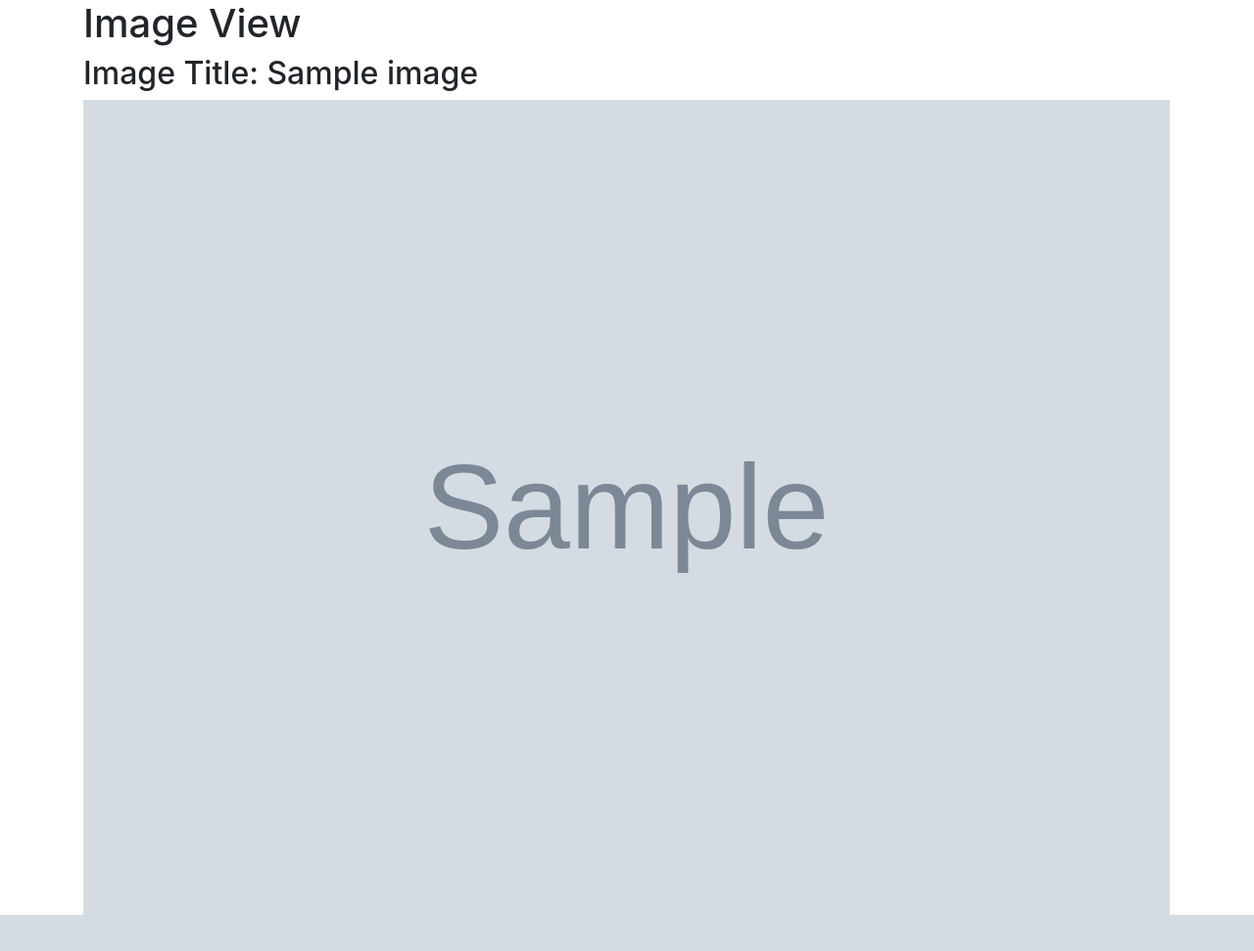
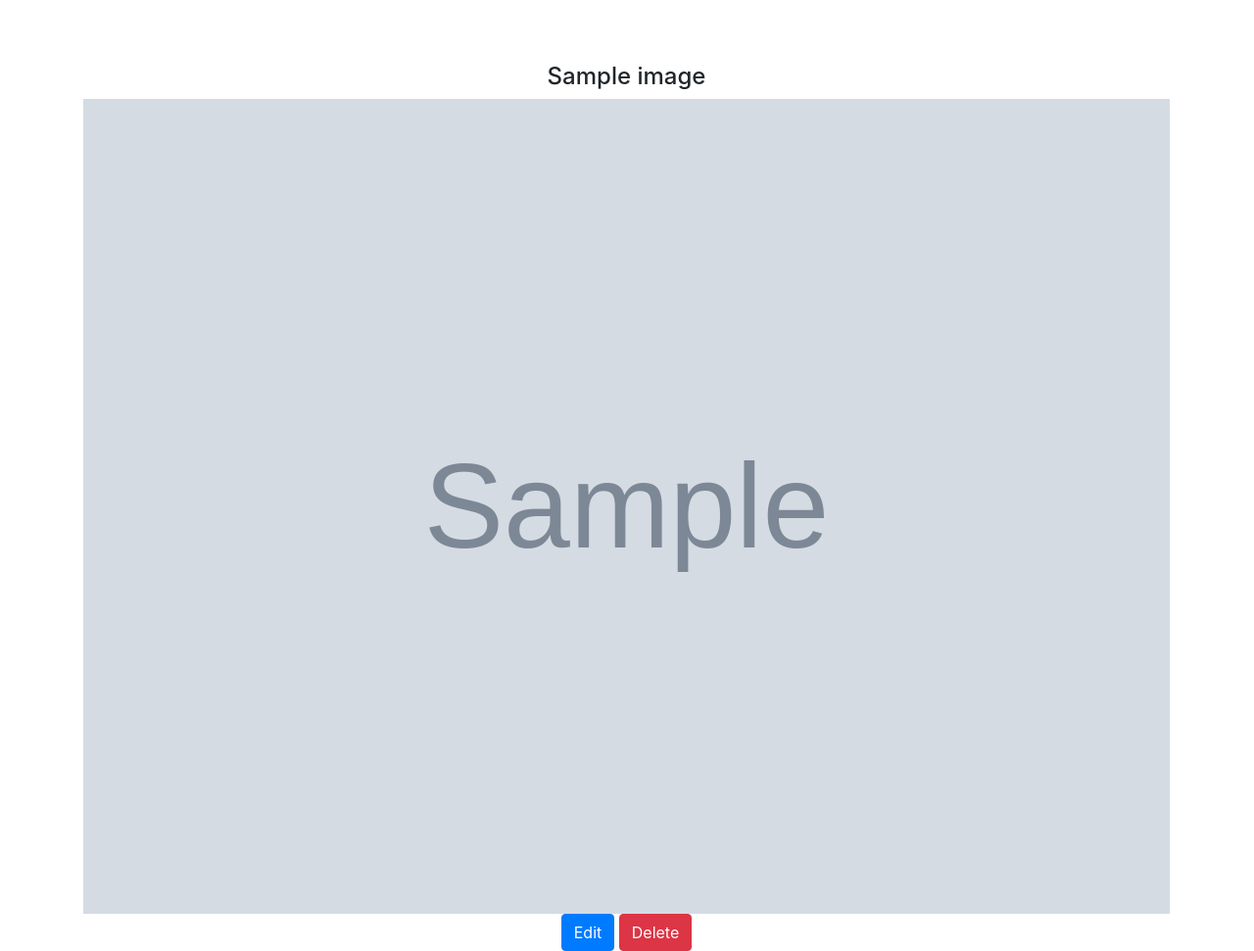
Before and after one commit to tempor1s/imagestore, a Flask app: template templates/single_image.html in a window 1280 px wide. Shown: the part 56-1027 px from the top of the page at 98% size. Before the commit the page ends 990 px from the top, so only its background shows below. Run offline with Flask 2, Linux system fonts and the light colour scheme; the template is opened without the code that fills it: most values are stand-ins (such as "Sample title", 1, 10 or a date in 2020); grey boxes marked "Sample" are stand-in pictures; some libraries are stand-ins or nearby versions.

Commit message:
[add] basic user styles to singe_image page

```diff
--- a/templates/index.html
+++ b/templates/index.html
@@ -6,7 +6,9 @@
             {% for image in user_images %}
                 <div class="col-md-6" class="image-item">
                     <h4>{{ image.title }}</h4>
-                    <img src="{{ image.url }}" alt="You gave me a bad URL.  Please give me a direct link to the image file, not a gallery etc."><br>
+                    <a href="/images/{{ image._id }}">
+                        <img src="{{ image.url }}" alt="Bad URL. Couldn't render"><br>
+                    </a>
                     <a class="btn btn-primary" href="/images/{{ image._id }}/edit">Edit</a>
                     <a class="btn btn-danger" href="/images/{{ image._id }}/delete">Delete</a>
                 </div>
--- a/templates/single_image.html
+++ b/templates/single_image.html
@@ -2,12 +2,15 @@
 
 {% block content %}
     {% if image %}
-        <h1>Image View</h1>
-        <h2>Image Title: {{ image.title }}</h2>
-        <!-- TODO: Copy image URL to clipboard -->
-        <img src="{{ image.url }}" alt="You gave me a bad URL.  Please give me a direct link to the image file, not a gallery etc.">
-        <!-- TODO: Add edit and delete buttons -->
-        <a href=""></a>
+        <div class="text-center image-container">
+            <!-- TODO: Copy image URL to clipboard -->
+            <h4>{{ image.title }}</h4>
+            <a href="/images/{{ image._id }}">
+                <img src="{{ image.url }}" alt="Bad URL. Couldn't render"><br>
+            </a>
+            <a class="btn btn-primary" href="/images/{{ image._id }}/edit">Edit</a>
+            <a class="btn btn-danger" href="/images/{{ image._id }}/delete">Delete</a>
+        </div>
     {% else %}
         <h1>Image not found.</h1>
     {% endif %}
```
